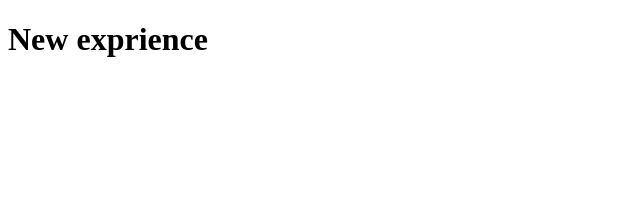
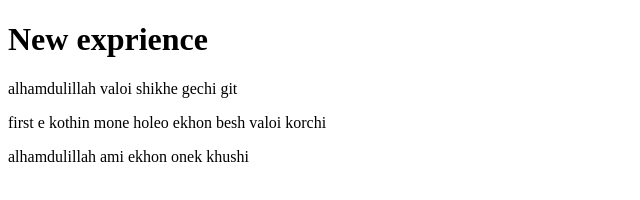
Before and after one commit to WDAlAminBD/my-second-test-website, a plain HTML site: page index.html in a window 1280 px wide. Shown: the whole page, without its empty margins (0-640 px from the left). Drawn offline with Linux system fonts and the light colour scheme.

Commit message:
successful

```diff
--- a/index.html
+++ b/index.html
@@ -7,5 +7,8 @@
 </head>
 <body>
     <h1>New exprience</h1>
+    <p>alhamdulillah valoi shikhe gechi git</p>
+    <p>first e kothin mone holeo ekhon besh valoi korchi</p>
+    <p>alhamdulillah ami ekhon onek khushi</p>
 </body>
 </html>
```
